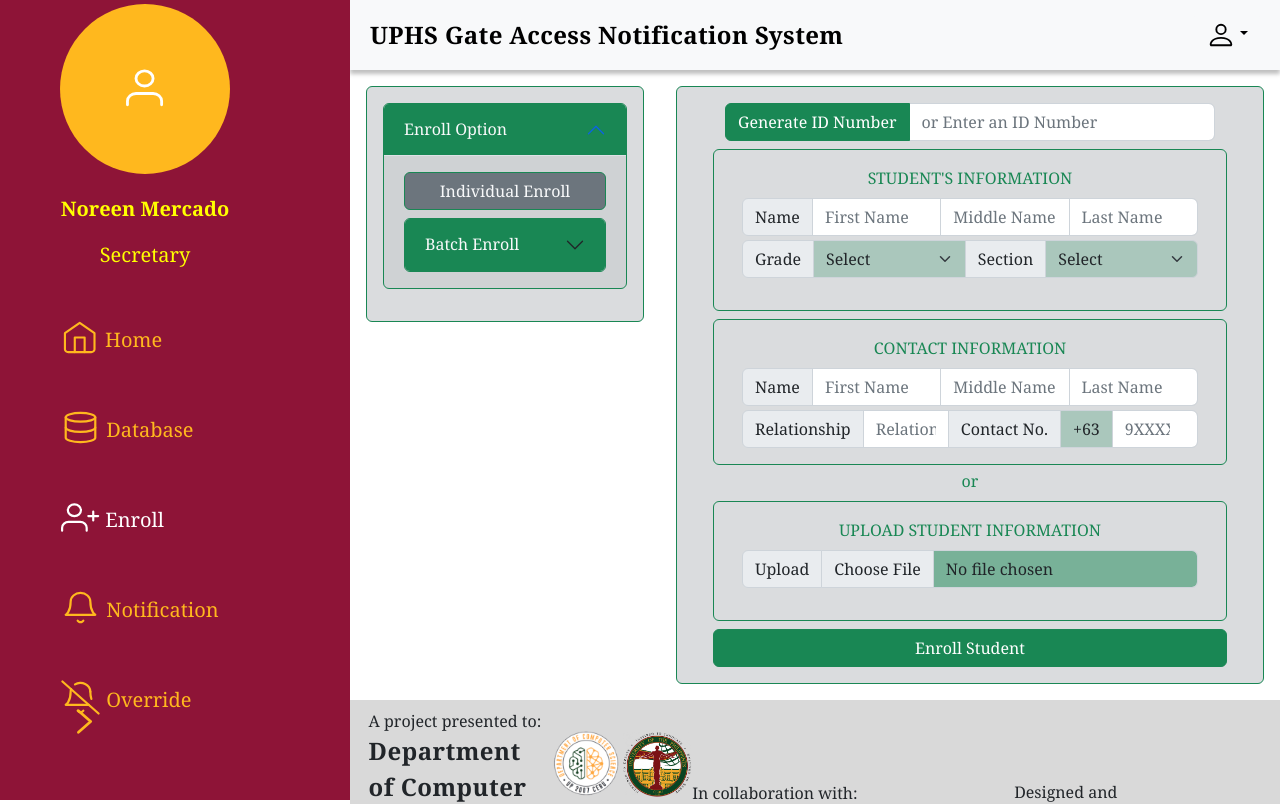
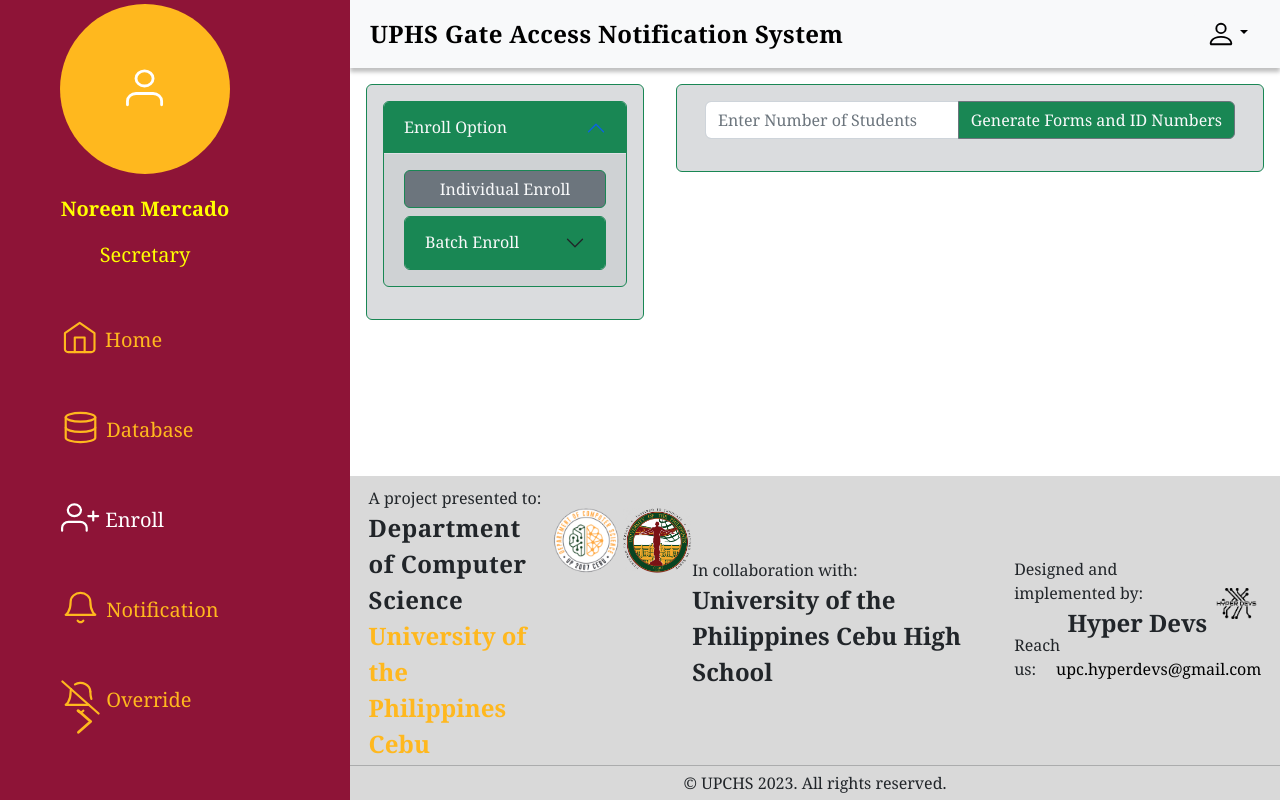
Before and after one commit to Hyper-Devs/Hyper-Devs, a React (Create React App) app in the folder client/: page /enroll in a window 1280 px wide. Shown: the top 804 px of the page. Built offline with nearby package versions, Linux system fonts and the light colour scheme.

Commit message:
added css styling to enrollment page

```diff
--- a/client/src/Components/Enroll/Enroll-Modifier1.jsx
+++ b/client/src/Components/Enroll/Enroll-Modifier1.jsx
@@ -1,8 +1,11 @@
-
+import React from "react";
 import "bootstrap/dist/css/bootstrap.min.css";
 import "bootstrap/dist/js/bootstrap.min.js";
 
-function EnrollModifier1(){
+function EnrollModifier1(props){
+    const handleClick = (buttonId) => {
+        props.onButtonClick(buttonId);
+    };
     return(
         <div className="container-fluid p-3">
             <div className="row">
@@ -17,7 +20,7 @@
                         <div id="panelsStayOpen-collapseStudentOption" class="accordion-collapse collapse show">
                         <div class="accordion-body">
                             <div class="d-grid gap-1 mb-2">
-                                <button class="btn btn-secondary btn-outline-success text-light borders " type="button">Individual Enroll</button>
+                                <button class="btn btn-secondary btn-outline-success text-light borders " type="button" onClick={() => handleClick('enrollIR')}>Individual Enroll</button>
                             </div>
                             <div class="accordion-item bg-secondary bg-opacity-10 border border-success rounded">
                                 <h2 class="accordion-header">
@@ -28,8 +31,8 @@
                                 <div id="panelsStayOpen-collapseStudentBatchOption" class="accordion-collapse collapse">
                                     <div class="accordion-body">
                                         <div class="d-grid gap-2">
-                                            <button class="btn btn-secondary btn-outline-success text-light borders " type="button">New Students</button>
-                                            <button class="btn btn-secondary btn-outline-success text-light borders " type="button">New School Year</button>
+                                            <button class="btn btn-secondary btn-outline-success text-light borders " type="button" onClick={() => handleClick('enrollBNSYR')}>New Students</button>
+                                            <button class="btn btn-secondary btn-outline-success text-light borders " type="button" onClick={() => handleClick('enrollBNSYR')}>New School Year</button>
                                         </div>
                                     </div>
                                 </div>
--- a/client/src/Pages/Enroll/Enroll.css
+++ b/client/src/Pages/Enroll/Enroll.css
@@ -10,7 +10,9 @@
 }
 .enroll-default{
     position: relative;
-    display: block;
+    display: flex;
+    flex-direction: column;
+    justify-content: space-between;
     height: 100%;
     width: 100%;
 }
--- a/client/src/Pages/Enroll/Enroll.jsx
+++ b/client/src/Pages/Enroll/Enroll.jsx
@@ -1,4 +1,5 @@
-// import "./Enroll.css"
+import "./Enroll.css"
+import React, {useState} from "react";
 import EnrollModifier from "../../Components/Enroll/Enroll-Modifier"
 import Header2 from "../../Components/Database/Header/Header2"
 import Footer1 from "../../Components/footer"
@@ -12,6 +13,11 @@
 import "bootstrap/dist/css/bootstrap.min.css";
 import "bootstrap/dist/js/bootstrap.min.js";
 function Enroll(){
+    const [active, setActive] = useState('enrollBSNSR');
+
+    const handleButtonClick = (buttonId) => {
+      setActive(buttonId)
+    };
     return(
         <div className="enroll-container">
 
@@ -24,9 +30,12 @@
                                 <EnrollModifier1/>
                             </div>
                             <div class="col-8">
+                            {active == "enrollIR" && <EnrollIndResult onButtonClick={handleButtonClick} />}
+                            {active == "enrollBSNSR" && <BSNewSResults onButtonClick={handleButtonClick} />}
+                            {active == "enrollBNSYR" && <EnrollBNewSYResults onButtonClick={handleButtonClick} />}
                                 {/* <BSNewSResults/> */}
                                 {/* <EnrollBNewSYResults/> */}
-                                <EnrollIndResult/>
+                                {/* <EnrollIndResult/> */}
                             </div>
                         </div>
 
```
